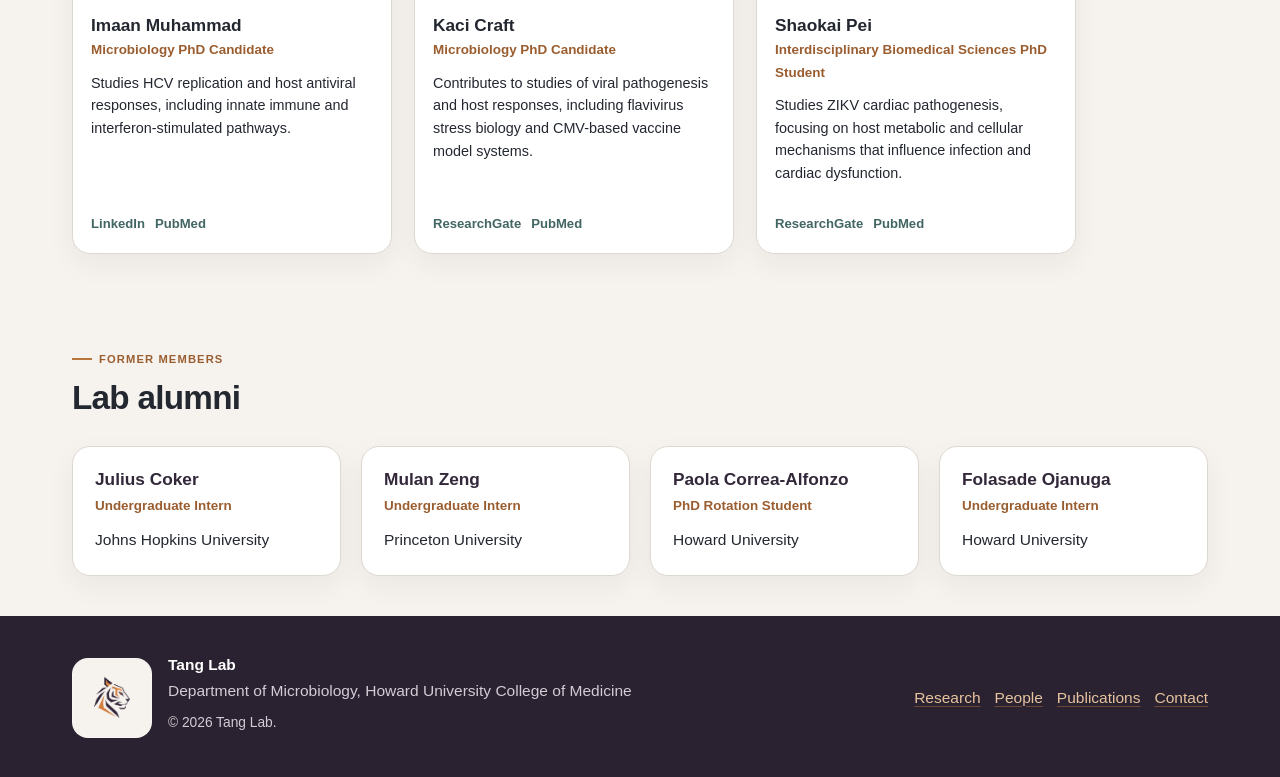
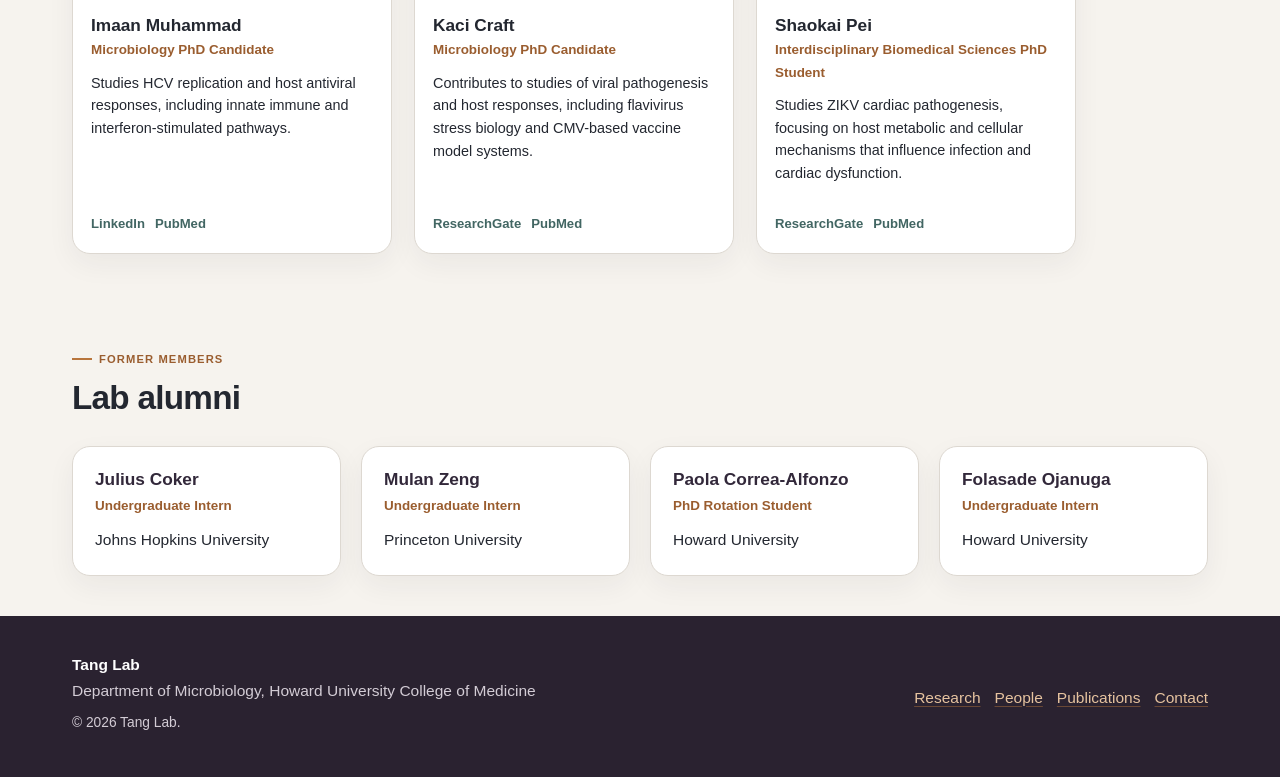
Before and after one commit to Baeshao/tanglab-site, a plain HTML site: page people.html in a window 1280 px wide. Shown: the part 1200-1977 px from the top of the page. Drawn offline with Linux system fonts and the light colour scheme.

Commit message:
Show footer logo on Home only

```diff
--- a/people.html
+++ b/people.html
@@ -161,8 +161,7 @@
 
   <footer class="site-footer">
     <div class="footer-inner">
-      <div class="footer-brand">
-        <img class="footer-logo" src="assets/logo/tang-lab-logo.png" alt="Tang Lab tiger logo">
+      <div class="footer-brand footer-brand-text-only">
         <div>
           <strong>Tang Lab</strong>
           <p>Department of Microbiology, Howard University College of Medicine</p>
```
